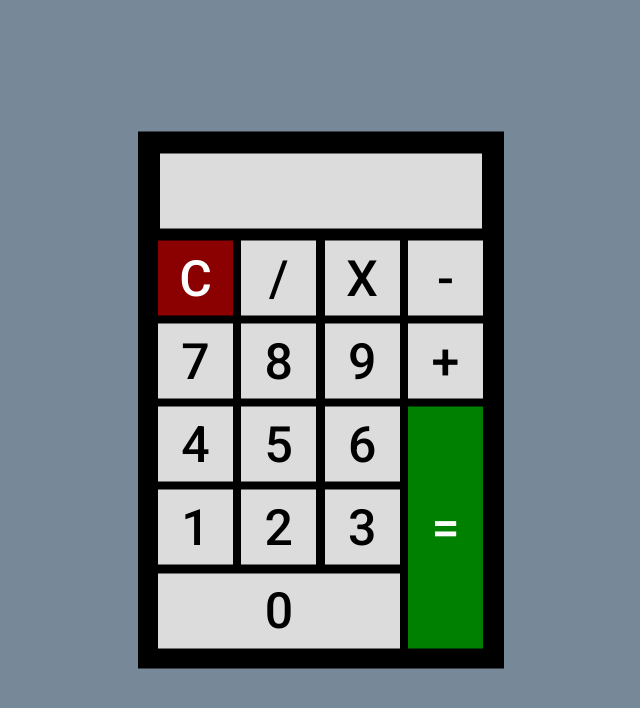
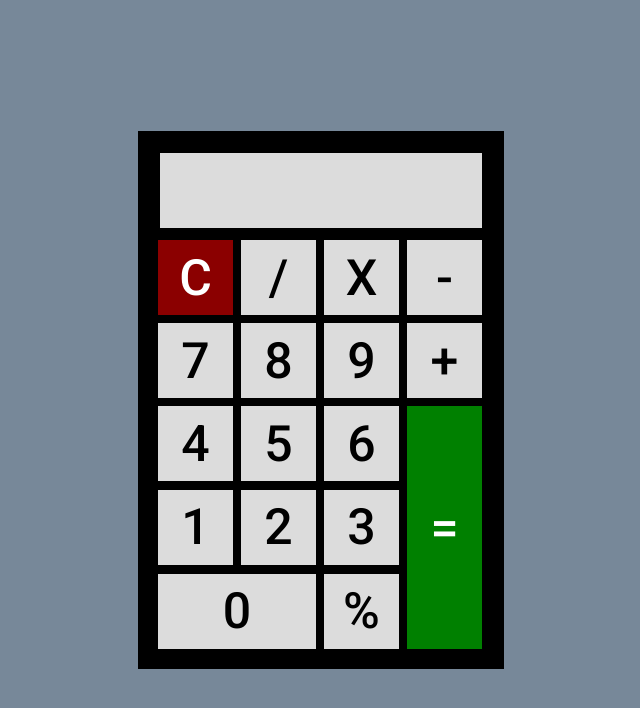
Before and after one commit to BigTonny1980/Calculadora, a plain HTML site: page index.html in a window 1280 px wide. Shown: the whole page, without its empty margins (319-959 px from the left). Drawn offline with Linux system fonts and the light colour scheme.

Commit message:
alterações 1.3

```diff
--- a/app.js
+++ b/app.js
@@ -18,6 +18,7 @@ function limpar() {
 }
 
 let variavelNova; // VARIÁVEL GLOBAL
+let variavelPorcentagem; // VARIÁVEL GLOBAL
 
 function calcular() {
    variavelNova = document.getElementById("displayCalculadora").textContent;
@@ -39,5 +40,9 @@ function calcular() {
       variavelNova = primeiraParcela / variavelNova;
    }
 
+   if (operacao === '%') {
+      variavelNova = primeiraParcela / 100;
+   }
+
    document.getElementById("displayCalculadora").textContent = variavelNova;
 }
--- a/index.html
+++ b/index.html
@@ -28,7 +28,7 @@
             <td><button class="botao" onclick="inserirNumero('4')">4</button></td>
             <td><button class="botao" onclick="inserirNumero('5')">5</button></td>
             <td><button class="botao" onclick="inserirNumero('6')">6</button></td>
-            <td rowspan="3"><button class="botaoVerde" onclick="calcular()" style="height: 242px">=</button></td>
+            <td rowspan="3"><button class="botaoVerde" onclick="calcular()" style="height: 243px">=</button></td>
          </tr>
          <tr>
             <td><button class="botao" onclick="inserirNumero('1')">1</button></td>
@@ -36,7 +36,8 @@
             <td><button class="botao" onclick="inserirNumero('3')">3</button></td>
          </tr>
          <tr>
-            <td colspan="3"><button class="botao" onclick="inserirNumero('0')" style="width: 242px">0</button></td>
+            <td colspan="2"><button class="botao" onclick="inserirNumero('0')" style="width: 158px">0</button></td>
+            <td><button class="botaoPorCento" onclick="inserirOperacao('%')" style="width: 75px">%</button></td>
          </tr>
       </table>
    </div>
--- a/style.css
+++ b/style.css
@@ -17,6 +17,18 @@ html {
 }
 
 .botao {
+   height: 75px;
+   width: 75px;
+   margin: 3px;
+   font-size: 50px;
+   cursor: pointer;
+   border: none;
+   font-family: 'Roboto';
+   color: black;
+   background-color: gainsboro;
+}
+
+.botaoPorCento {
    height: 75px;
    width: 75px;
    margin: 3px;
@@ -66,6 +78,11 @@ html {
    color: black;
 }
 
+.botaoPorCento:hover {
+   background-color: white;
+   color: black;
+}
+
 #displayCalculadora {
    background-color: gainsboro;
    width: 322px;
```
